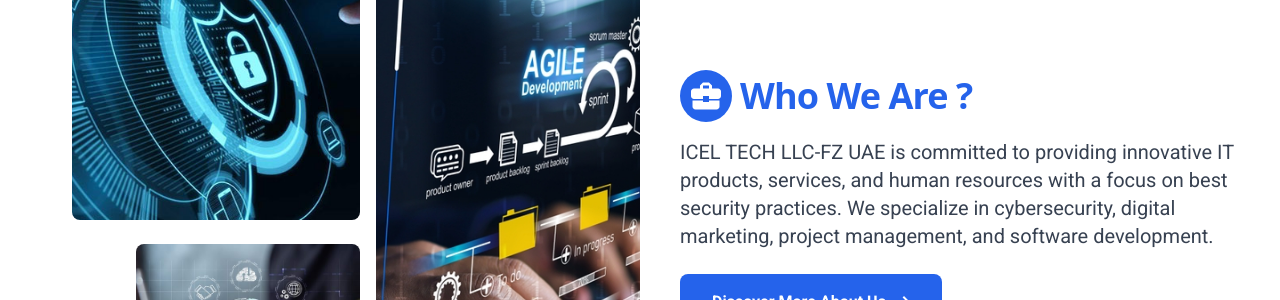
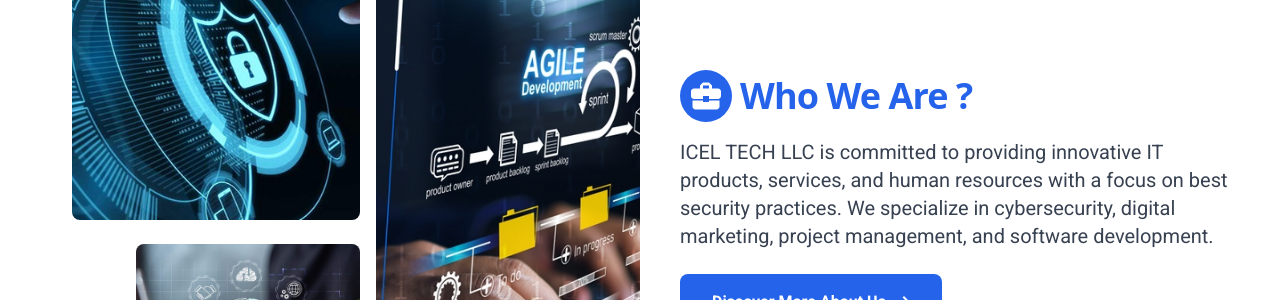
Before and after one commit to shoibaldas/next-job-app, a Next.js app: page / in a window 1280 px wide. Shown: the part 1060-1360 px from the top of the page. Built offline with nearby package versions, Linux system fonts and the light colour scheme.

Commit message:
company name renamed

```diff
--- a/src/components/AboutSection.jsx
+++ b/src/components/AboutSection.jsx
@@ -52,7 +52,7 @@
                     </div>
                 </div>
                 <p className="text-base text-gray-700 md:text-lg lg:text-xl mb-6">
-                    ICEL TECH LLC-FZ UAE is committed to providing innovative IT products, services, and human resources with a focus on best security practices. We specialize in cybersecurity, digital marketing, project management, and software development.
+                    ICEL TECH LLC is committed to providing innovative IT products, services, and human resources with a focus on best security practices. We specialize in cybersecurity, digital marketing, project management, and software development.
                 </p>
                 <div>
                     <Link href="/about" className="inline-flex items-center rounded-lg font-semibold px-6 py-3 duration-200 text-white bg-blue-600 hover:bg-blue-700 transition"
```
